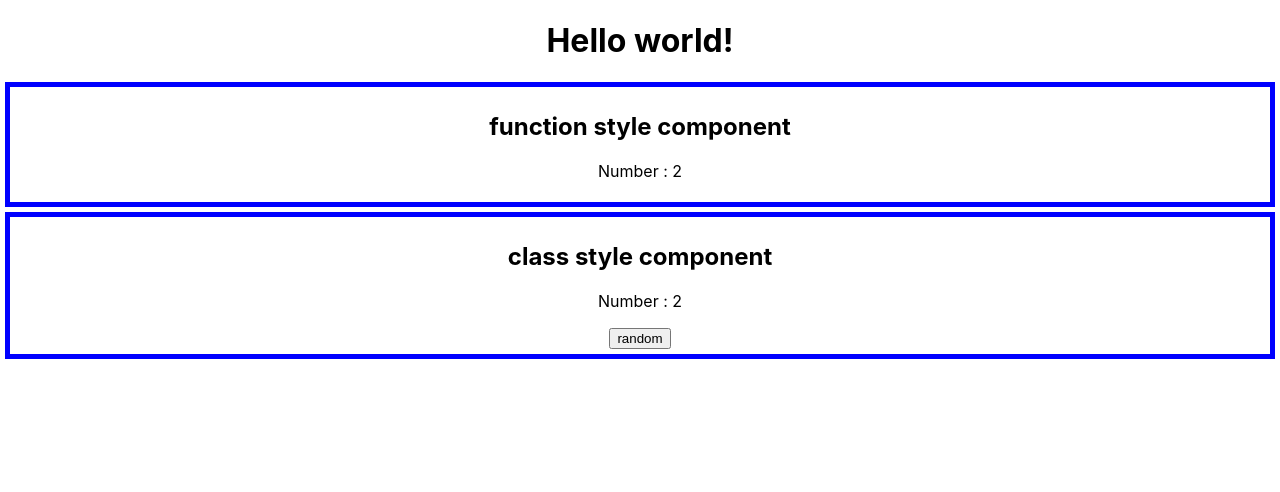
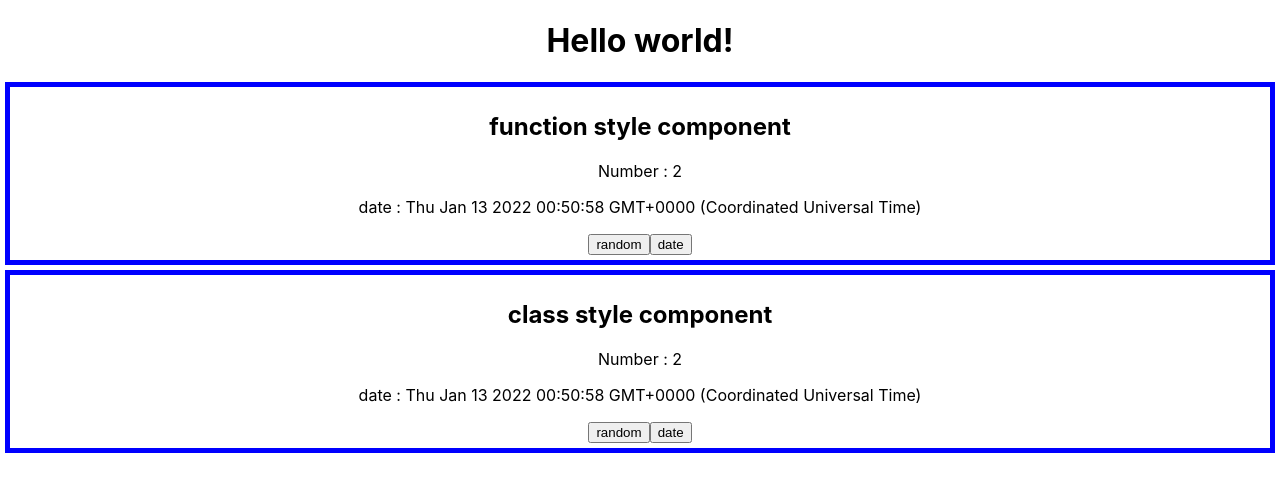
Before and after one commit to m3rri/react-func-class-style-coding, a React (Create React App) app: page / in a window 1280 px wide. Shown: the top 492 px of the page. Built offline with nearby package versions, Linux system fonts and the light colour scheme.

Commit message:
함수에서 state 사용법 -> hook

```diff
--- a/src/App.js
+++ b/src/App.js
@@ -1,4 +1,4 @@
-import React from 'react';
+import React, {useState} from 'react';
 import './App.css';
 
 function App() {
@@ -12,25 +12,61 @@ function App() {
 }
 
 function FuncComp(props){
+  let numberState = useState(props.initNumber);
+  /**
+   * 위 구문 자체가 state를 초기화 하는 것
+   * useState 파라미터로 props.initNumber를 넣으면 상위 컴포넌트에서 넘어온 값으로 초기화 하겠다는 것이고
+   * 다른 숫자를 넣으면 그걸로 초기화 됨
+   */
+  let number =  numberState[0];
+  let setNumber = numberState[1];
+  /**
+   * useState로 가져온 리스트에서 두번째 요소가 setState이다
+   * 바로 변수로 선언해서 .bind(this) 없이 컴포넌트 내부에서 사용 가능!
+   */
+
+  //let dateState = useState(new Date().toString());
+  // let date = dateState[0];
+  // let setDate = dateState[1];
+  let [date, setDate] = useState(new Date().toString());
+  /**
+   * 이렇게도 쓸 수 있음(javascript 문법임)
+   */
+
   return (
     <div className="container">
       <h2>function style component</h2>
-        <p>Number : {props.initNumber}</p>
+        <p>Number : {number}</p>
+        <p>date : {date}</p>
+        <input type="button" value="random" onClick={function(){
+          setNumber(Math.round(Math.random()*1000));
+        }.bind(this)}
+        />
+        <input type="button" value="date" onClick={function(){
+          setDate(new Date().toString());
+        }.bind(this)}
+        />
     </div>
   );
 }
 
 class ClassComp extends React.Component {
   state = {
-    number: this.props.initNumber
+    number: this.props.initNumber,
+    date: new Date().toString()
   }
   render(){
     return (
       <div className="container">
         <h2>class style component</h2>
         <p>Number : {this.state.number}</p>
+        <p>date : {this.state.date}</p>
         <input type="button" value="random" onClick={function(){
           this.setState({number: Math.round(Math.random()*100000)})
+        }.bind(this)}
+        />
+        <input type="button" value="date" onClick={function(){
+          this.setState({date: new Date().toString()})
         }.bind(this)}
         />
       </div>
```
